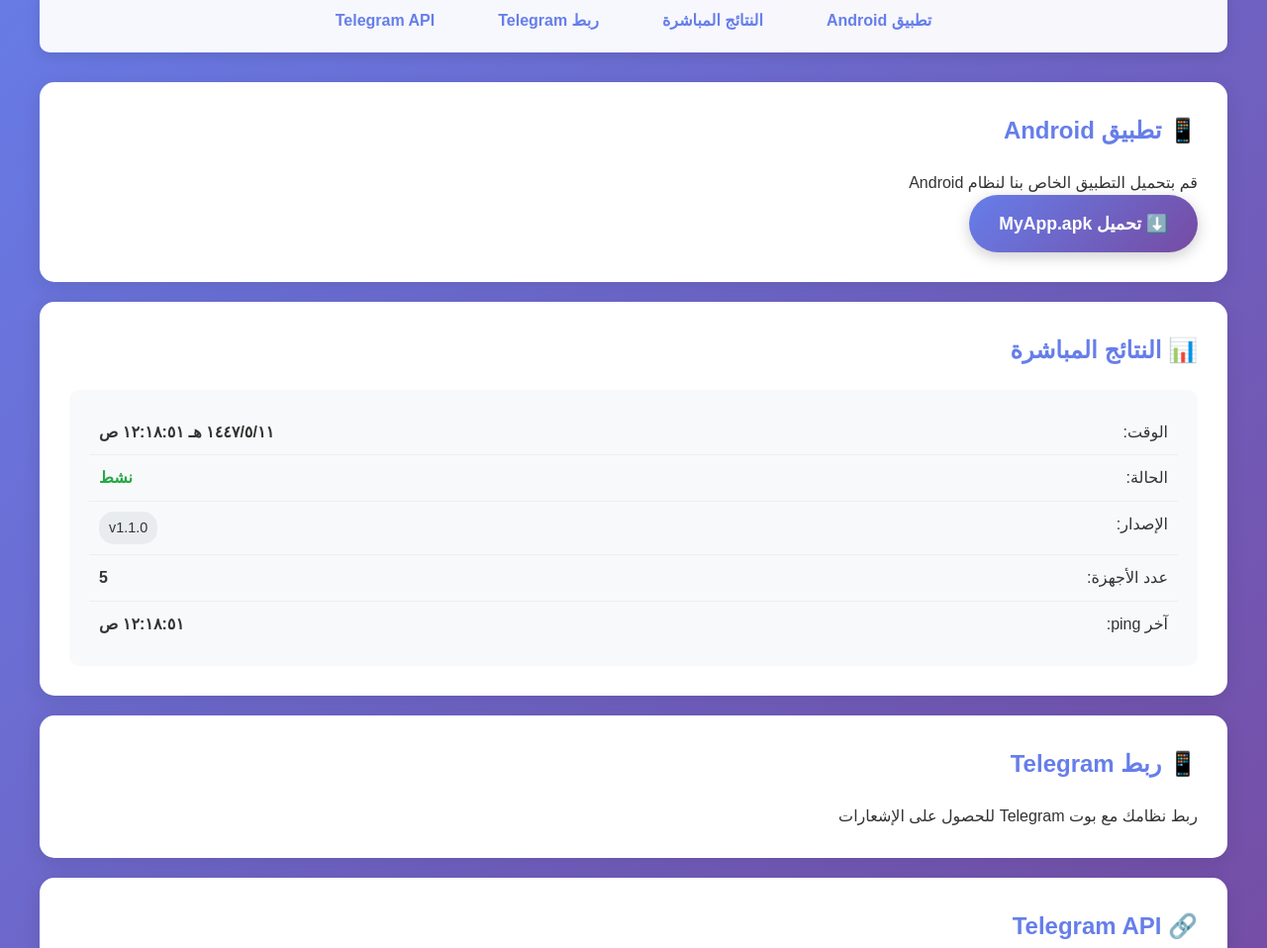
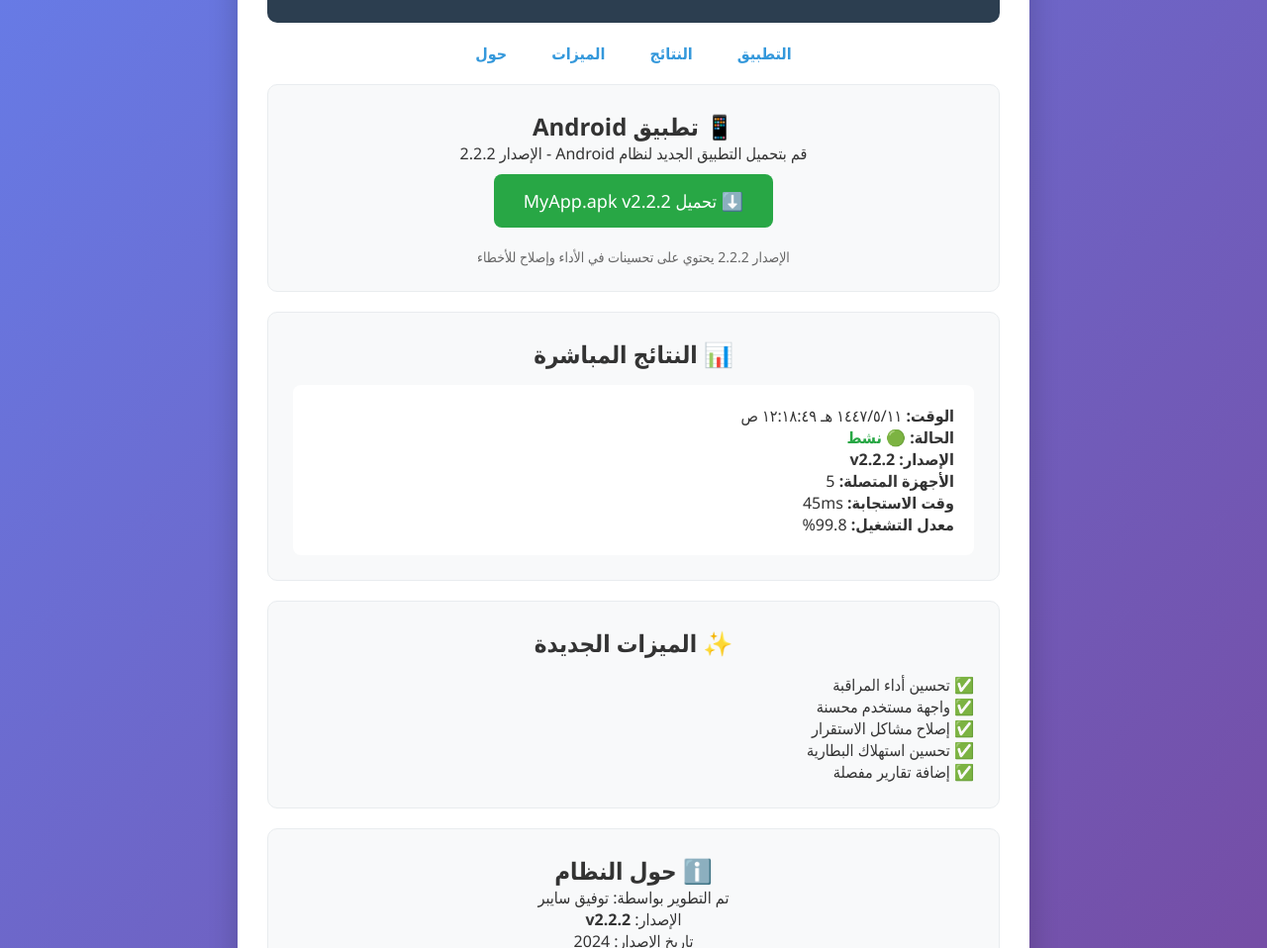
Before and after one commit to towfaq-cyber/-AutoDevicePing-AutoDevicePing-Androd-.-Telegram-------Telegram-API, a plain HTML site: page index.html in a window 1280 px wide. Shown: the part 172-1130 px from the top of the page at 99% size. Drawn offline with Linux system fonts and the light colour scheme.

Commit message:
Revise index.html for version 2.2.2.2 enhancements
https://github.com/towfaq-cyber/AutoDevicePing/releases/download/v2.2.2/MyApp.apk

```diff
--- a/index.html
+++ b/index.html
@@ -1,268 +1,185 @@
 <!DOCTYPE html>
 <html lang="ar" dir="rtl">
 <head>
+    <meta http-equiv="Content-Type" content="text/html; charset=UTF-8">
     <meta charset="UTF-8">
     <meta name="viewport" content="width=device-width, initial-scale=1.0">
     <title>نظام النتائج - AutoDevicePing</title>
     <style>
-        * {
-            margin: 0;
-            padding: 0;
-            box-sizing: border-box;
-        }
-
+        * { margin: 0; padding: 0; box-sizing: border-box; }
         body {
-            font-family: 'Arial', 'Segoe UI', sans-serif;
-            line-height: 1.6;
+            font-family: 'Segoe UI', Tahoma, Geneva, Verdana, sans-serif;
             background: linear-gradient(135deg, #667eea 0%, #764ba2 100%);
             color: #333;
             padding: 20px;
+            text-align: center;
             min-height: 100vh;
         }
-
         .container {
-            max-width: 1200px;
+            max-width: 800px;
             margin: 0 auto;
-        }
-
-        header {
-            text-align: center;
-            margin-bottom: 40px;
-            color: white;
-        }
-
-        header h1 {
-            font-size: 2.5rem;
-            margin-bottom: 10px;
-            text-shadow: 2px 2px 4px rgba(0,0,0,0.3);
-        }
-
-        .nav-menu {
-            background: rgba(255,255,255,0.95);
-            border-radius: 10px;
-            padding: 20px;
-            margin-bottom: 30px;
-            box-shadow: 0 4px 15px rgba(0,0,0,0.1);
-        }
-
-        .nav-links {
-            list-style: none;
-            display: flex;
-            justify-content: center;
-            flex-wrap: wrap;
-            gap: 20px;
-        }
-
-        .nav-links a {
-            text-decoration: none;
-            color: #667eea;
-            font-weight: bold;
-            padding: 10px 20px;
-            border-radius: 25px;
-            transition: all 0.3s ease;
-            border: 2px solid transparent;
-        }
-
-        .nav-links a:hover {
-            background: #667eea;
-            color: white;
-            border-color: #667eea;
-        }
-
-        .box {
             background: white;
             border-radius: 15px;
             padding: 30px;
+            box-shadow: 0 10px 30px rgba(0,0,0,0.2);
+            margin-top: 20px;
+        }
+        header {
+            background: #2c3e50;
+            color: white;
+            padding: 30px;
+            border-radius: 10px;
+            margin-bottom: 20px;
+        }
+        .box {
+            background: #f8f9fa;
+            padding: 25px;
             margin: 20px 0;
-            box-shadow: 0 4px 20px rgba(0,0,0,0.1);
-            transition: transform 0.3s ease;
+            border-radius: 10px;
+            border: 1px solid #e9ecef;
         }
-
-        .box:hover {
-            transform: translateY(-5px);
-        }
-
-        .box h2 {
-            color: #667eea;
-            margin-bottom: 20px;
-            font-size: 1.5rem;
-        }
-
         .download-btn {
             display: inline-block;
-            background: linear-gradient(135deg, #667eea, #764ba2);
+            background: #28a745;
             color: white;
             padding: 15px 30px;
             text-decoration: none;
-            border-radius: 50px;
+            border-radius: 8px;
+            font-size: 18px;
+            margin: 10px 0;
+            transition: all 0.3s ease;
+            border: none;
+            cursor: pointer;
+        }
+        .download-btn:hover {
+            background: #218838;
+            transform: translateY(-2px);
+            box-shadow: 0 5px 15px rgba(0,0,0,0.2);
+        }
+        .nav-links {
+            list-style: none;
+            padding: 0;
+            margin: 20px 0;
+            display: flex;
+            justify-content: center;
+            gap: 15px;
+        }
+        .nav-links li {
+            display: inline-block;
+        }
+        .nav-links a {
+            color: #3498db;
+            text-decoration: none;
             font-weight: bold;
-            font-size: 1.1rem;
-            transition: all 0.3s ease;
-            box-shadow: 0 4px 15px rgba(0,0,0,0.2);
+            padding: 10px 15px;
+            border-radius: 5px;
+            transition: background 0.3s ease;
         }
-
-        .download-btn:hover {
-            transform: scale(1.05);
-            box-shadow: 0 6px 20px rgba(0,0,0,0.3);
+        .nav-links a:hover {
+            background: #3498db;
+            color: white;
         }
-
-        .results-container {
-            background: #f8f9fa;
-            border-radius: 10px;
+        #results-content {
+            background: white;
             padding: 20px;
-            margin-top: 20px;
+            border-radius: 8px;
+            margin-top: 15px;
+            text-align: right;
         }
-
-        .result-item {
-            padding: 10px;
-            border-bottom: 1px solid #eee;
-            display: flex;
-            justify-content: space-between;
-        }
-
-        .result-item:last-child {
-            border-bottom: none;
-        }
-
         .status-active {
             color: #28a745;
             font-weight: bold;
         }
-
-        .version {
-            background: #e9ecef;
-            padding: 5px 10px;
-            border-radius: 15px;
-            font-size: 0.9rem;
-        }
-
-        footer {
-            text-align: center;
-            margin-top: 40px;
+        .version-badge {
+            background: #ff6b35;
             color: white;
-            opacity: 0.8;
-        }
-
-        @media (max-width: 768px) {
-            .nav-links {
-                flex-direction: column;
-                align-items: center;
-            }
-
-            header h1 {
-                font-size: 2rem;
-            }
-
-            .box {
-                padding: 20px;
-            }
+            padding: 5px 15px;
+            border-radius: 20px;
+            font-size: 14px;
+            font-weight: bold;
+            margin-right: 10px;
         }
     </style>
 </head>
 <body>
     <div class="container">
         <header>
-            <h1>🚀 نظام AutoDevicePing جاهز للعمل</h1>
-            <p>نظام متكامل لمراقبة الأجهزة وإدارة النتائج</p>
+            <h1>🚀 نظام AutoDevicePing <span class="version-badge">v2.2.2</span></h1>
+            <p>نظام مراقبة الأجهزة - الإصدار 2.2.2 مع ميزات محسنة</p>
         </header>
 
-        <nav class="nav-menu">
+        <nav>
             <ul class="nav-links">
-                <li><a href="#android">تطبيق Android</a></li>
-                <li><a href="#results">النتائج المباشرة</a></li>
-                <li><a href="#telegram">ربط Telegram</a></li>
-                <li><a href="#api">Telegram API</a></li>
+                <li><a href="#android">التطبيق</a></li>
+                <li><a href="#results">النتائج</a></li>
+                <li><a href="#features">الميزات</a></li>
+                <li><a href="#about">حول</a></li>
             </ul>
         </nav>
 
-        <main>
-            <section class="box" id="android">
+        <div class="box" id="android">
             <h2>📱 تطبيق Android</h2>
-                <p>قم بتحميل التطبيق الخاص بنا لنظام Android</p>
-                <a href="https://github.com/towfaq-cyber/AutoDevicePing/releases/download/v1.1.0/MyApp.apk"
+            <p>قم بتحميل التطبيق الجديد لنظام Android - الإصدار 2.2.2</p>
+            <a href="https://github.com/towfaq-cyber/AutoDevicePing/releases/download/v2.2.2/MyApp.apk"
                download
                class="download-btn">
-                    ⬇️ تحميل MyApp.apk
+                ⬇️ تحميل MyApp.apk v2.2.2
             </a>
-            </section>
+            <p style="color: #666; margin-top: 10px; font-size: 14px;">
+                الإصدار 2.2.2 يحتوي على تحسينات في الأداء وإصلاح للأخطاء
+            </p>
+        </div>
 
-            <section class="box" id="results">
+        <div class="box" id="results">
             <h2>📊 النتائج المباشرة</h2>
-                <div class="results-container">
-                    <div id="results-content">جاري تحميل النتائج...</div>
+            <div id="results-content">
+                <p>جاري تحميل البيانات...</p>
             </div>
-            </section>
+        </div>
 
-            <section class="box" id="telegram">
-                <h2>📱 ربط Telegram</h2>
-                <p>ربط نظامك مع بوت Telegram للحصول على الإشعارات</p>
-                <!-- إضافة محتوى الربط مع Telegram هنا -->
-            </section>
+        <div class="box" id="features">
+            <h2>✨ الميزات الجديدة</h2>
+            <div style="text-align: right; margin-top: 15px;">
+                <p>✅ تحسين أداء المراقبة</p>
+                <p>✅ واجهة مستخدم محسنة</p>
+                <p>✅ إصلاح مشاكل الاستقرار</p>
+                <p>✅ تحسين استهلاك البطارية</p>
+                <p>✅ إضافة تقارير مفصلة</p>
+            </div>
+        </div>
 
-            <section class="box" id="api">
-                <h2>🔗 Telegram API</h2>
-                <p>تفاصيل واجهة برمجة التطبيقات الخاصة بـ Telegram</p>
-                <!-- إضافة محتوى API هنا -->
-            </section>
-        </main>
-
-        <footer>
-            <p>تم التطوير بواسطة توفيق سايبر &copy; 2024</p>
-        </footer>
+        <div class="box" id="about">
+            <h2>ℹ️ حول النظام</h2>
+            <p>تم التطوير بواسطة: توفيق سايبر</p>
+            <p>الإصدار: <strong>v2.2.2</strong></p>
+            <p>تاريخ الإصدار: 2024</p>
+            <p>آخر تحديث: الإصدار 2.2.2</p>
+        </div>
     </div>
 
     <script>
-        // تحديث النتائج بشكل دوري
         function updateResults() {
             const data = {
                 time: new Date().toLocaleString('ar-SA'),
-                status: 'نشط',
-                version: 'v1.1.0',
+                status: '🟢 نشط',
+                version: 'v2.2.2',
                 devices: 5,
-                lastPing: new Date().toLocaleTimeString('ar-SA')
+                pingTime: '45ms',
+                uptime: '99.8%'
             };
 
             document.getElementById('results-content').innerHTML = `
-                <div class="result-item">
-                    <span>الوقت:</span>
-                    <strong>${data.time}</strong>
-                </div>
-                <div class="result-item">
-                    <span>الحالة:</span>
-                    <span class="status-active">${data.status}</span>
-                </div>
-                <div class="result-item">
-                    <span>الإصدار:</span>
-                    <span class="version">${data.version}</span>
-                </div>
-                <div class="result-item">
-                    <span>عدد الأجهزة:</span>
-                    <strong>${data.devices}</strong>
-                </div>
-                <div class="result-item">
-                    <span>آخر ping:</span>
-                    <strong>${data.lastPing}</strong>
-                </div>
+                <p><strong>الوقت:</strong> ${data.time}</p>
+                <p><strong>الحالة:</strong> <span class="status-active">${data.status}</span></p>
+                <p><strong>الإصدار:</strong> <strong>${data.version}</strong></p>
+                <p><strong>الأجهزة المتصلة:</strong> ${data.devices}</p>
+                <p><strong>وقت الاستجابة:</strong> ${data.pingTime}</p>
+                <p><strong>معدل التشغيل:</strong> ${data.uptime}</p>
             `;
         }
 
-        // تحديث النتائج كل 5 ثواني
-        setInterval(updateResults, 5000);
-
-        // التشغيل الأولي
+        setInterval(updateResults, 3000);
         updateResults();
-
-        // إضافة تأثير سلس للتنقل بين الأقسام
-        document.querySelectorAll('.nav-links a').forEach(link => {
-            link.addEventListener('click', function(e) {
-                e.preventDefault();
-                const targetId = this.getAttribute('href');
-                const targetSection = document.querySelector(targetId);
-                targetSection.scrollIntoView({
-                    behavior: 'smooth'
-                });
-            });
-        });
     </script>
 </body>
 </html>
```
Lines whose indentation alone changed are shown as unchanged.
